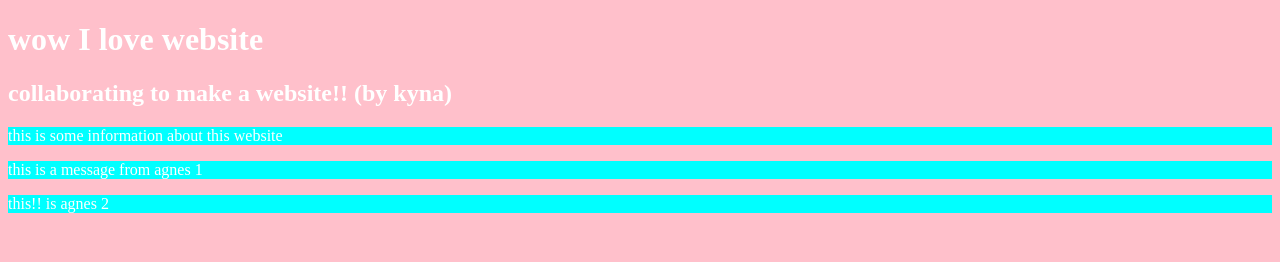
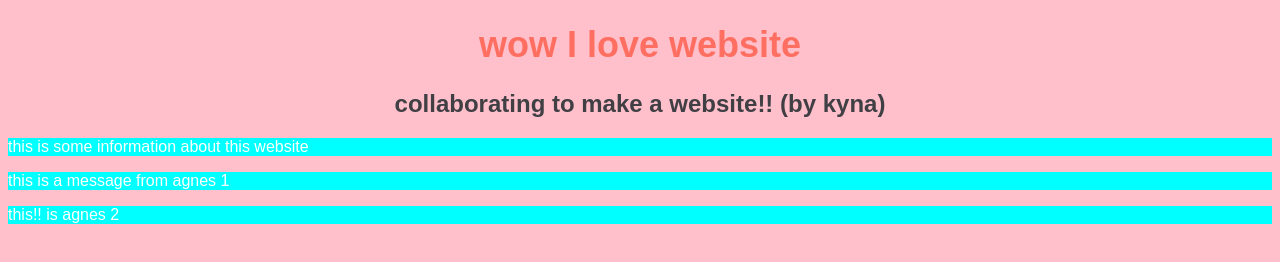
Before and after one commit to agnescameron/git-workshop-test, a plain HTML site: page index.html in a window 1280 px wide. Drawn offline with Linux system fonts and the light colour scheme.

Commit message:
css changes by kj

```diff
--- a/style.css
+++ b/style.css
@@ -1,8 +1,22 @@
 body {
 	color: white;
 	background-color: pink;
+    font-family: Arial, sans-serif;
+}
+
+h1 {
+    color: #ff6f61; /* coral */
+    text-align: center;
+    font-size: 36px;
+}
+
+h2 {
+    color: #3f3f44; /* dark gray */
+    text-align: center;
+    font-size: 24px;
 }
 
 p{
     background-color: aqua;
+
 }
```
